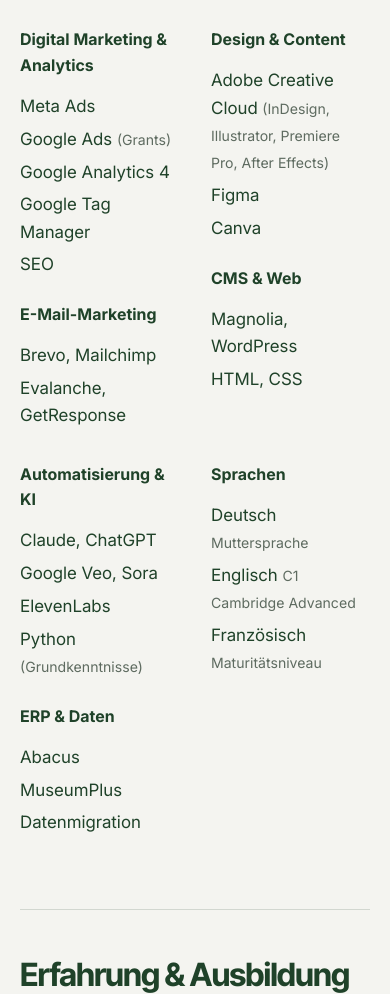
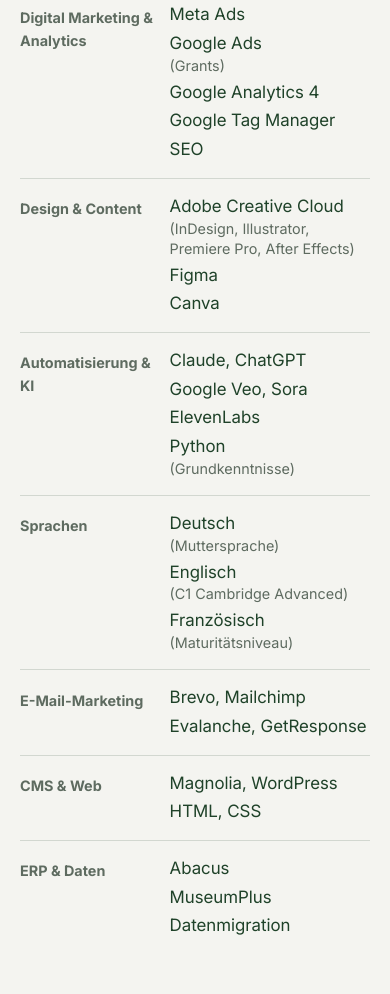
Before and after one commit to flip1997ch/portfolio, a plain HTML site: page index.html in a window 390 px wide. Shown: the part 3842-4836 px from the top of the page. Drawn offline with Linux system fonts and the light colour scheme.

Commit message:
Skills: strenges Raster, einheitliche Schriftgrössen, Mobile als Tabelle (#20)
Claude-Session: https://claude.ai/code/session_01JKrMrTkTETusU8bZeWgN99

Co-authored-by: Philipp Gross <flip.gross@users.noreply.github.com>
Co-authored-by: Claude Opus 5.5 <noreply@anthropic.com>

```diff
--- a/index.html
+++ b/index.html
@@ -230,12 +230,12 @@
     .claim dt { font-weight: 700; font-size: 1.0625rem; line-height: 1.3; }
     .claim dd { color: var(--muted-dark); margin-top: .25rem; }
 
-    .skills { display: grid; grid-template-columns: repeat(4, minmax(0, 1fr)); align-items: start; gap: 2rem; margin-top: clamp(4rem, 8vw, 6rem); padding-top: 2.5rem; border-top: 1px solid var(--line-dark); }
-    .skills h3 { font-size: 1rem; font-weight: 700; margin-bottom: .9rem; }
-    .skills ul { list-style: none; display: grid; gap: .35rem; }
-    .skills li { color: var(--ink); }
-    .skills li small, .skills .note { color: var(--muted-dark); font-size: .88rem; }
-    .skills .note { display: block; margin-top: .75rem; }
+    .skills { display: grid; grid-template-columns: repeat(4, minmax(0, 1fr)); grid-auto-rows: auto; column-gap: 2rem; row-gap: 0; margin-top: clamp(4rem, 8vw, 6rem); padding-top: 2.5rem; border-top: 1px solid var(--line-dark); }
+    .skills > div { display: grid; grid-row: span 2; grid-template-rows: subgrid; row-gap: .6rem; padding-bottom: 2rem; }
+    .skills h3 { font-size: var(--t-s); font-weight: 700; color: var(--muted-dark); align-self: end; }
+    .skills ul { list-style: none; display: grid; align-content: start; gap: .3rem; }
+    .skills li { color: var(--ink); font-size: 1.0625rem; line-height: 1.4; }
+    .skills li small { color: var(--muted-dark); font-size: var(--t-s); }
 
     /* ── LEBENSLAUF ── */
     .cv-grid { display: grid; grid-template-columns: minmax(0, 7fr) minmax(0, 5fr); gap: clamp(2rem, 6vw, 6rem); margin-top: clamp(2.5rem, 5vw, 4rem); }
@@ -497,7 +497,10 @@
     /* ── RESPONSIVE ── */
     @media (max-width: 1000px) {
       .grid { grid-template-columns: repeat(2, minmax(0, 1fr)); }
-      .skills { grid-template-columns: repeat(2, minmax(0, 1fr)); }
+      .skills { grid-template-columns: 1fr; padding-top: 0; border-top: 0; }
+      .skills > div { grid-row: auto; grid-template-rows: none; grid-template-columns: minmax(0, 2fr) minmax(0, 3fr); column-gap: 1rem; padding: 1rem 0; border-top: 1px solid var(--line-dark); }
+      .skills h3 { align-self: start; padding-top: .15rem; }
+      .skills li small { display: block; }
     }
     @media (max-width: 820px) {
       .nav-links { display: none; }
@@ -696,28 +699,34 @@
       <div>
         <h3 data-en="Digital marketing &amp; analytics">Digital Marketing &amp; Analytics</h3>
         <ul><li>Meta Ads</li><li>Google Ads <small>(Grants)</small></li><li>Google Analytics 4</li><li>Google Tag Manager</li><li>SEO</li></ul>
-        <h3 style="margin-top:1.5rem" data-en="Email marketing">E-Mail-Marketing</h3>
-        <ul><li>Brevo, Mailchimp</li><li>Evalanche, GetResponse</li></ul>
       </div>
       <div>
         <h3 data-en="Design &amp; content">Design &amp; Content</h3>
         <ul><li>Adobe Creative Cloud <small>(InDesign, Illustrator, Premiere Pro, After Effects)</small></li><li>Figma</li><li>Canva</li></ul>
-        <h3 style="margin-top:1.5rem">CMS &amp; Web</h3>
-        <ul><li>Magnolia, WordPress</li><li>HTML, CSS</li></ul>
       </div>
       <div>
         <h3 data-en="Automation &amp; AI">Automatisierung &amp; KI</h3>
         <ul><li>Claude, ChatGPT</li><li>Google Veo, Sora</li><li>ElevenLabs</li><li data-en="Python <small>(basic knowledge)</small>">Python <small>(Grundkenntnisse)</small></li></ul>
-        <h3 style="margin-top:1.5rem" data-en="ERP &amp; data">ERP &amp; Daten</h3>
-        <ul><li>Abacus</li><li>MuseumPlus</li><li data-en="Data migration">Datenmigration</li></ul>
       </div>
       <div>
         <h3 data-en="Languages">Sprachen</h3>
         <ul>
-          <li data-en="German <small>native</small>">Deutsch <small>Muttersprache</small></li>
-          <li data-en="English <small>C1 Cambridge Advanced</small>">Englisch <small>C1 Cambridge Advanced</small></li>
-          <li data-en="French <small>Matura level</small>">Französisch <small>Maturitätsniveau</small></li>
+          <li data-en="German <small>(native)</small>">Deutsch <small>(Muttersprache)</small></li>
+          <li data-en="English <small>(C1 Cambridge Advanced)</small>">Englisch <small>(C1 Cambridge Advanced)</small></li>
+          <li data-en="French <small>(Matura level)</small>">Französisch <small>(Maturitätsniveau)</small></li>
         </ul>
+      </div>
+      <div>
+        <h3 data-en="Email marketing">E-Mail-Marketing</h3>
+        <ul><li>Brevo, Mailchimp</li><li>Evalanche, GetResponse</li></ul>
+      </div>
+      <div>
+        <h3>CMS &amp; Web</h3>
+        <ul><li>Magnolia, WordPress</li><li>HTML, CSS</li></ul>
+      </div>
+      <div>
+        <h3 data-en="ERP &amp; data">ERP &amp; Daten</h3>
+        <ul><li>Abacus</li><li>MuseumPlus</li><li data-en="Data migration">Datenmigration</li></ul>
       </div>
     </div>
   </div>
```
